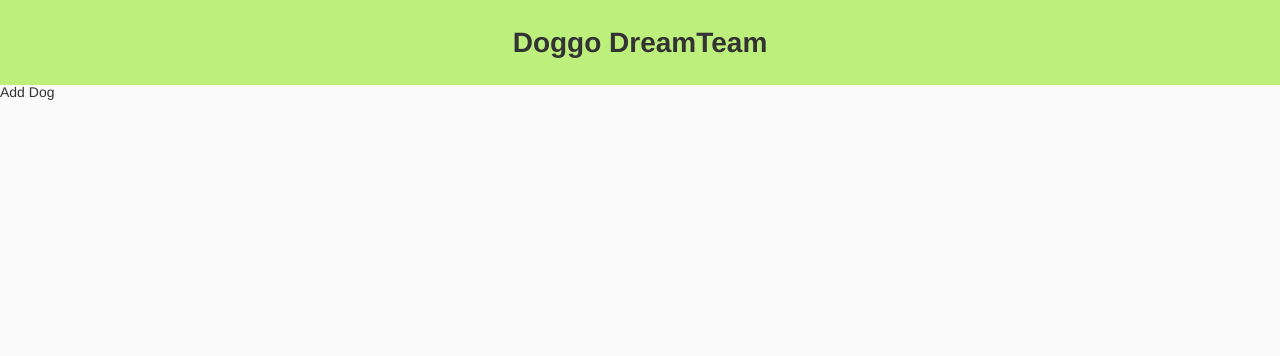
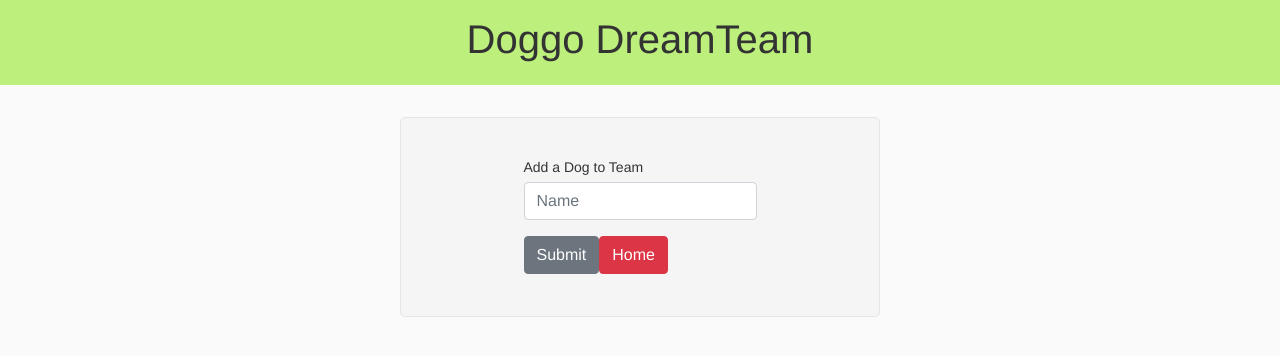
Before and after one commit to Netsujr/dog_soccer_team, a React (Create React App) app: page /add in a window 1280 px wide. Shown: the top 356 px of the page. Built offline with nearby package versions, Linux system fonts and the light colour scheme.

Commit message:
added form

```diff
--- a/src/App.js
+++ b/src/App.js
@@ -4,20 +4,31 @@ import Home from './components/Home';
 import AddDog from './components/AddDog';
 import EditDog from './components/EditDog';
 import Header from './components/Header';
+import styled from 'styled-components';
+import 'bootstrap/dist/css/bootstrap.min.css';
 
 function App() {
   return (
-    <div className="App">
+    <AppContainer>
       <Router>
-        <Header/>
+        <Header />
         <Routes>
           <Route exact path="/" element={<Home />} />
           <Route exact path="/add" element={<AddDog />} />
           <Route exact path="/edit/:id" element={<EditDog />} />
         </Routes>
       </Router>
-    </div>
+    </AppContainer>
   );
 }
 
 export default App;
+
+const AppContainer = styled.div`
+  height: 100vh;
+  width: 100vw;
+  display: flex;
+  flex-direction: column;
+  /* justify-content: center; */
+  align-items: center;
+  `
--- a/src/components/AddDog.js
+++ b/src/components/AddDog.js
@@ -1,11 +1,33 @@
 import React from 'react';
+import styled from 'styled-components';
+import { Link } from 'react-router-dom';
+import { Form, FormGroup, Label, Input, Button } from 'reactstrap';
 
 const AddDog = () => {
   return (
-    <div>
-Add Dog
-    </div>
+    <FormContainer>
+    <Form>
+      <FormGroup>
+        <Label for="name">Add a Dog to Team</Label>
+        <Input type="text" name="name" id="name" placeholder="Name" />
+      </FormGroup>
+      <Button>Submit</Button>
+      <Link to='/' className='btn btn-danger'>Home</Link>
+    </Form>
+    </FormContainer>
   );
 };
 
 export default AddDog;
+
+const FormContainer = styled.div`
+  display: flex;
+  justify-content: center;
+  align-items: center;
+  min-height: 200px;
+  width: 30rem;
+  background-color: #f5f5f5;
+  margin-top: 2rem;
+  border-radius: 5px;
+  border: 1px solid #e5e5e5;
+`;
--- a/src/components/Header.js
+++ b/src/components/Header.js
@@ -17,4 +17,5 @@ const Container = styled.div`
   align-items: center;
   height: 85px;
   background-color: rgba(130, 230, 0, 0.5);
+  min-width: 100vw;
 `;
--- a/src/components/Home.js
+++ b/src/components/Home.js
@@ -3,7 +3,7 @@ import React from 'react';
 const Home = () => {
   return (
     <div>
-      <h1>hello</h1>
+      <h1>Home</h1>
     </div>
   );
 };
```
